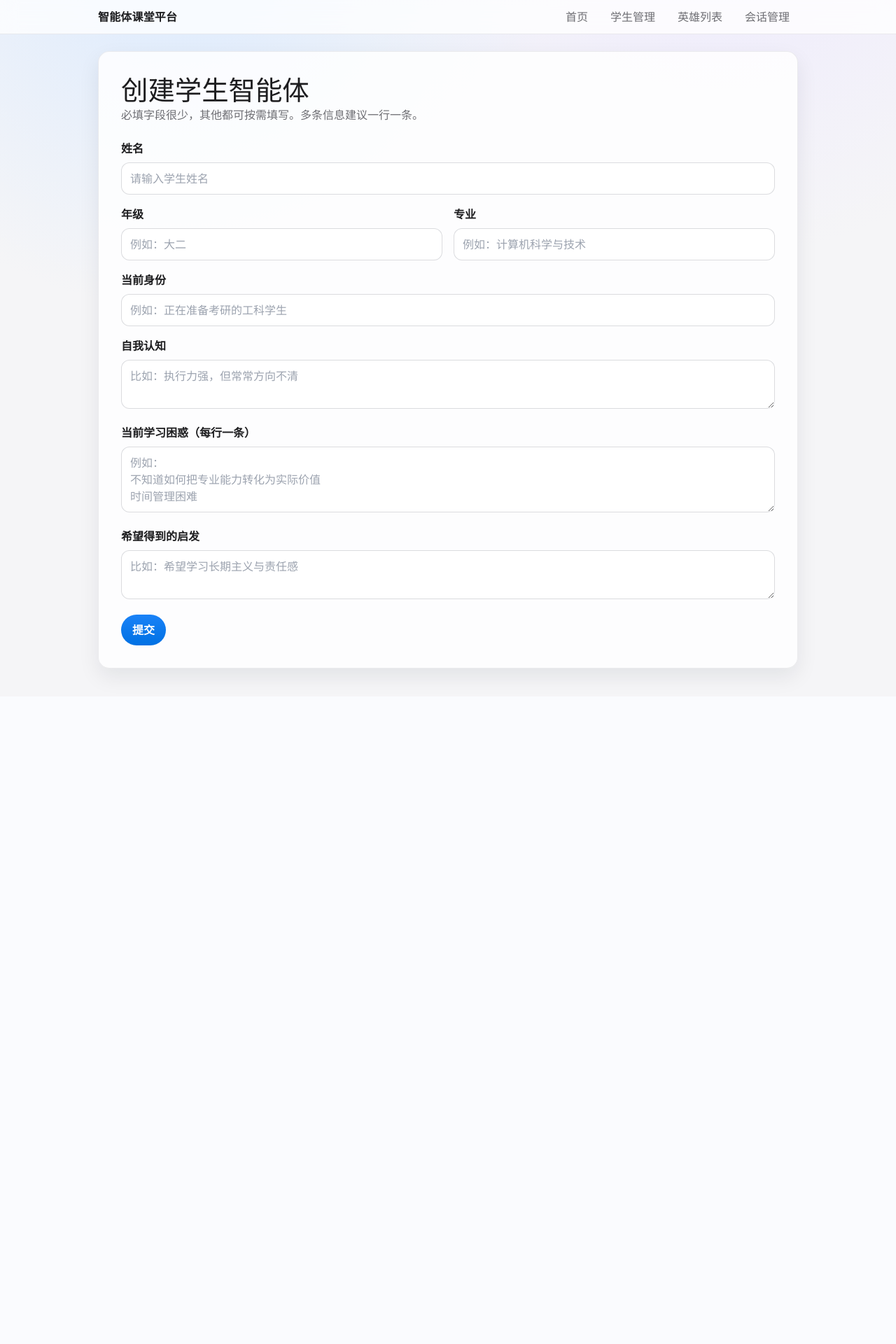
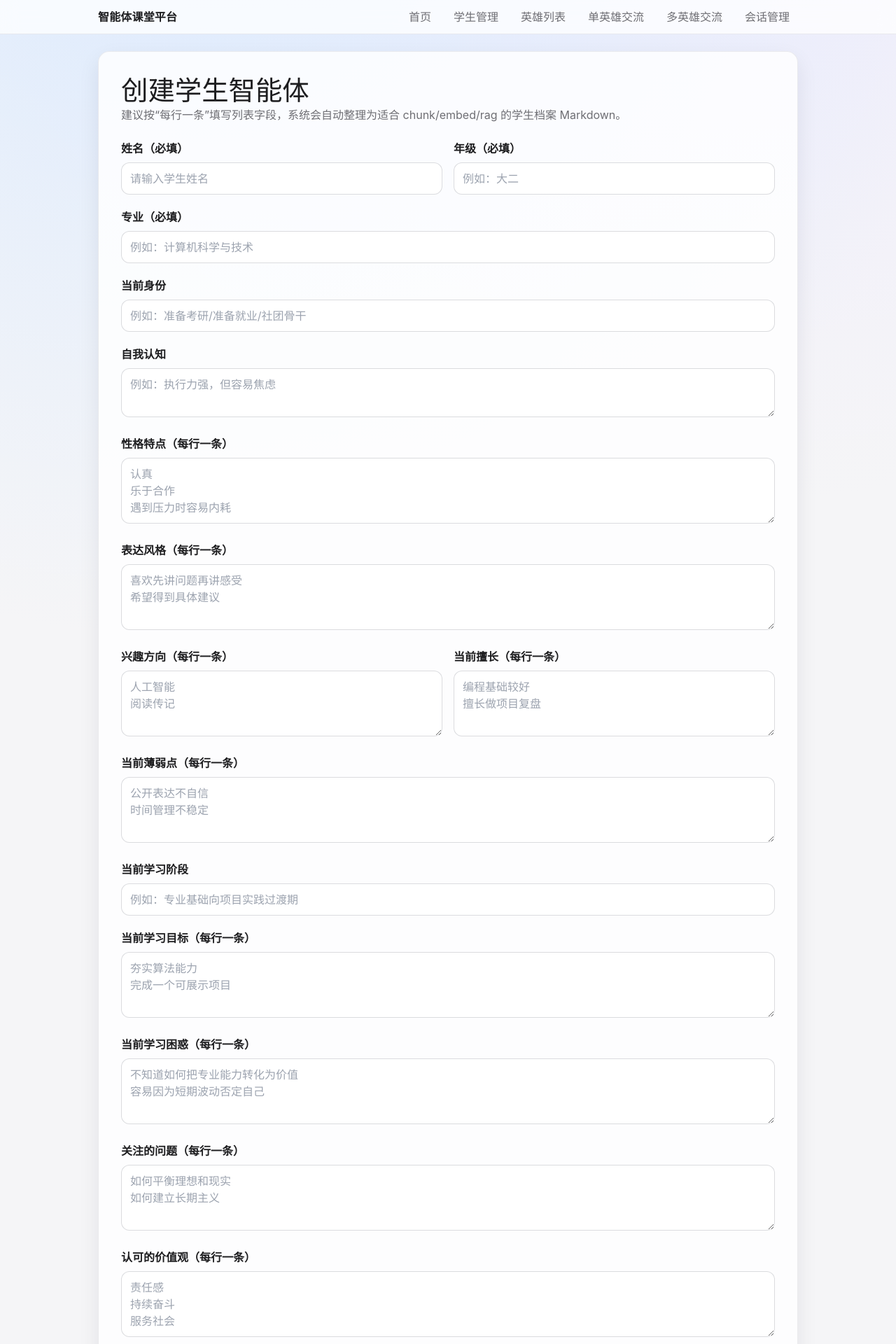
Before and after one commit to cxzhouu/agent, a Flask app: page /students/create in a window 1280 px wide. Shown: the top 1920 px of the page at 70% size. Before the commit the page ends 975 px from the top, so only its background shows below. Run offline with Flask 3, Linux system fonts and the light colour scheme.

Commit message:
Add full dialogue workflows and student deletion support

```diff
--- a/app.py
+++ b/app.py
@@ -35,7 +35,7 @@ def create_student():
 
         def lines(field_name: str):
             raw = student_data.get(field_name, "")
-            return raw.split("\n") if raw else []
+            return [x.strip() for x in raw.split("\n") if x.strip()] if raw else []
 
         payload = {
             "name": student_data.get("name", ""),
@@ -67,6 +67,12 @@ def create_student():
     return render_template("create_student.html")
 
 
+@app.route("/students/<doc_id>/delete", methods=["POST"])
+def delete_student(doc_id):
+    student_service.delete_student(doc_id)
+    return redirect(url_for("list_students"))
+
+
 @app.route("/heroes")
 def list_heroes():
     heroes = hero_service.list_heroes()
@@ -79,6 +85,43 @@ def list_sessions():
     return render_template("sessions.html", sessions=sessions)
 
 
+@app.route("/dialogue/single")
+def single_dialogue_setup():
+    students = student_service.list_students()
+    heroes = hero_service.list_heroes()
+    return render_template("dialogue_single_setup.html", students=students, heroes=heroes)
+
+
+@app.route("/dialogue/multi")
+def multi_dialogue_setup():
+    students = student_service.list_students()
+    heroes = hero_service.list_heroes()
+    return render_template("dialogue_multi_setup.html", students=students, heroes=heroes)
+
+
+@app.route("/dialogue/single/start", methods=["POST"])
+def start_single_dialogue():
+    student_doc_id = request.form["student_doc_id"]
+    hero_doc_id = request.form["hero_doc_id"]
+    session = dialogue_service.create_single_session(student_doc_id, hero_doc_id)
+    return redirect(url_for("get_session", session_id=session["session_id"]))
+
+
+@app.route("/dialogue/multi/start", methods=["POST"])
+def start_multi_dialogue():
+    student_doc_id = request.form["student_doc_id"]
+    hero_doc_ids = request.form.getlist("hero_doc_ids")
+    session = dialogue_service.create_multi_session(student_doc_id, hero_doc_ids)
+    return redirect(url_for("get_session", session_id=session["session_id"]))
+
+
+@app.route("/sessions/<session_id>/next-round", methods=["POST"])
+def next_round_page(session_id):
+    dialogue_service.run_next_round(session_id)
+    return redirect(url_for("get_session", session_id=session_id))
+
+
+# 保留 API 路由，方便后续前后端分离
 @app.route("/sessions/single/create", methods=["POST"])
 def create_single_session():
     payload = request.json
--- a/static/css/style.css
+++ b/static/css/style.css
@@ -163,3 +163,24 @@ label span {
     flex-direction: column;
     gap: 12px;
 }
+
+
+.btn-danger {
+    display: inline-block;
+    border: 0;
+    cursor: pointer;
+    text-decoration: none;
+    background: #e5484d;
+    color: #fff;
+    padding: 8px 14px;
+    border-radius: 999px;
+    font-weight: 600;
+}
+
+.btn-danger:hover {
+    background: #ce2f35;
+}
+
+input[type="checkbox"] {
+    width: auto;
+}
--- a/templates/base.html
+++ b/templates/base.html
@@ -15,6 +15,8 @@
                 <li><a href="/">首页</a></li>
                 <li><a href="/students">学生管理</a></li>
                 <li><a href="/heroes">英雄列表</a></li>
+                <li><a href="/dialogue/single">单英雄交流</a></li>
+                <li><a href="/dialogue/multi">多英雄交流</a></li>
                 <li><a href="/sessions">会话管理</a></li>
             </ul>
         </div>
--- a/templates/create_student.html
+++ b/templates/create_student.html
@@ -3,49 +3,132 @@
 {% block content %}
     <section class="card p-6 md:p-8">
         <h1 class="page-title mb-2">创建学生智能体</h1>
-        <p class="muted mb-6">必填字段很少，其他都可按需填写。多条信息建议一行一条。</p>
+        <p class="muted mb-6">建议按“每行一条”填写列表字段，系统会自动整理为适合 chunk/embed/rag 的学生档案 Markdown。</p>
 
-        <form action="/students/create" method="POST" class="space-y-4">
+        <form action="/students/create" method="POST" class="space-y-5">
+            <div class="grid grid-cols-1 md:grid-cols-2 gap-4">
+                <label class="block">
+                    <span>姓名（必填）</span>
+                    <input type="text" name="name" required placeholder="请输入学生姓名">
+                </label>
+
+                <label class="block">
+                    <span>年级（必填）</span>
+                    <input type="text" name="grade" required placeholder="例如：大二">
+                </label>
+            </div>
+
             <label class="block">
-                <span>姓名</span>
-                <input type="text" name="name" required placeholder="请输入学生姓名">
+                <span>专业（必填）</span>
+                <input type="text" name="major" required placeholder="例如：计算机科学与技术">
+            </label>
+
+            <label class="block">
+                <span>当前身份</span>
+                <input type="text" name="identity" placeholder="例如：准备考研/准备就业/社团骨干">
+            </label>
+
+            <label class="block">
+                <span>自我认知</span>
+                <textarea name="self_view" rows="2" placeholder="例如：执行力强，但容易焦虑"></textarea>
+            </label>
+
+            <label class="block">
+                <span>性格特点（每行一条）</span>
+                <textarea name="personality_traits" rows="3" placeholder="认真
+乐于合作
+遇到压力时容易内耗"></textarea>
+            </label>
+
+            <label class="block">
+                <span>表达风格（每行一条）</span>
+                <textarea name="speaking_style" rows="3" placeholder="喜欢先讲问题再讲感受
+希望得到具体建议"></textarea>
             </label>
 
             <div class="grid grid-cols-1 md:grid-cols-2 gap-4">
                 <label class="block">
-                    <span>年级</span>
-                    <input type="text" name="grade" required placeholder="例如：大二">
+                    <span>兴趣方向（每行一条）</span>
+                    <textarea name="interests" rows="3" placeholder="人工智能
+阅读传记"></textarea>
                 </label>
 
                 <label class="block">
-                    <span>专业</span>
-                    <input type="text" name="major" required placeholder="例如：计算机科学与技术">
+                    <span>当前擅长（每行一条）</span>
+                    <textarea name="strengths" rows="3" placeholder="编程基础较好
+擅长做项目复盘"></textarea>
                 </label>
             </div>
 
             <label class="block">
-                <span>当前身份</span>
-                <input type="text" name="identity" placeholder="例如：正在准备考研的工科学生">
+                <span>当前薄弱点（每行一条）</span>
+                <textarea name="weaknesses" rows="3" placeholder="公开表达不自信
+时间管理不稳定"></textarea>
             </label>
 
             <label class="block">
-                <span>自我认知</span>
-                <textarea name="self_view" rows="2" placeholder="比如：执行力强，但常常方向不清"></textarea>
+                <span>当前学习阶段</span>
+                <input type="text" name="current_stage" placeholder="例如：专业基础向项目实践过渡期">
+            </label>
+
+            <label class="block">
+                <span>当前学习目标（每行一条）</span>
+                <textarea name="learning_goals" rows="3" placeholder="夯实算法能力
+完成一个可展示项目"></textarea>
             </label>
 
             <label class="block">
                 <span>当前学习困惑（每行一条）</span>
-                <textarea name="current_confusions" rows="3" placeholder="例如：
-不知道如何把专业能力转化为实际价值
-时间管理困难"></textarea>
+                <textarea name="current_confusions" rows="3" placeholder="不知道如何把专业能力转化为价值
+容易因为短期波动否定自己"></textarea>
             </label>
 
             <label class="block">
-                <span>希望得到的启发</span>
-                <textarea name="opening_expectation" rows="2" placeholder="比如：希望学习长期主义与责任感"></textarea>
+                <span>关注的问题（每行一条）</span>
+                <textarea name="concerns" rows="3" placeholder="如何平衡理想和现实
+如何建立长期主义"></textarea>
             </label>
 
-            <button type="submit" class="btn-primary">提交</button>
+            <label class="block">
+                <span>认可的价值观（每行一条）</span>
+                <textarea name="values" rows="3" placeholder="责任感
+持续奋斗
+服务社会"></textarea>
+            </label>
+
+            <label class="block">
+                <span>对未来的期待</span>
+                <textarea name="expectations" rows="2" placeholder="希望成为有专业能力、也有社会担当的人"></textarea>
+            </label>
+
+            <label class="block">
+                <span>常见提问方式（每行一条）</span>
+                <textarea name="common_questions" rows="3" placeholder="我最近最困惑的是...
+如果是您会怎么选择？"></textarea>
+            </label>
+
+            <label class="block">
+                <span>适合的回应方式（每行一条）</span>
+                <textarea name="response_preference" rows="3" placeholder="先共情再建议
+最好给出可执行步骤"></textarea>
+            </label>
+
+            <label class="block">
+                <span>面向英雄提问时的身份介绍</span>
+                <textarea name="opening_intro" rows="2" placeholder="您好，我是一名大二工科学生，目前在思考成长方向。"></textarea>
+            </label>
+
+            <label class="block">
+                <span>当前最想解决的问题</span>
+                <textarea name="opening_problem" rows="2" placeholder="我在长期目标和短期压力之间经常摇摆。"></textarea>
+            </label>
+
+            <label class="block">
+                <span>希望从英雄身上得到的启发</span>
+                <textarea name="opening_expectation" rows="2" placeholder="希望学习如何在困难中坚持初心并落实行动。"></textarea>
+            </label>
+
+            <button type="submit" class="btn-primary">创建并生成学生智能体</button>
         </form>
     </section>
 {% endblock %}
--- a/templates/students.html
+++ b/templates/students.html
@@ -12,6 +12,9 @@
                 <li class="card p-4">
                     <p><strong>学生文档 ID：</strong>{{ student.doc_id }}</p>
                     <p class="muted text-sm break-all mt-1"><strong>文件：</strong>{{ student.file }}</p>
+                    <form action="/students/{{ student.doc_id }}/delete" method="POST" class="mt-3" onsubmit="return confirm('确认删除该学生及其 chunk/embedding 数据吗？');">
+                        <button type="submit" class="btn-danger">删除学生</button>
+                    </form>
                 </li>
             {% endfor %}
         </ul>
```
Also changed, not shown: services/student_service.py (+14 -1 lines), templates/dialogue_multi_setup.html (added, +34 -0 lines), templates/dialogue_single_setup.html (added, +32 -0 lines), templates/index.html (+4 -4 lines), templates/session_detail.html (+12 -2 lines), templates/sessions.html (+8 -2 lines).
